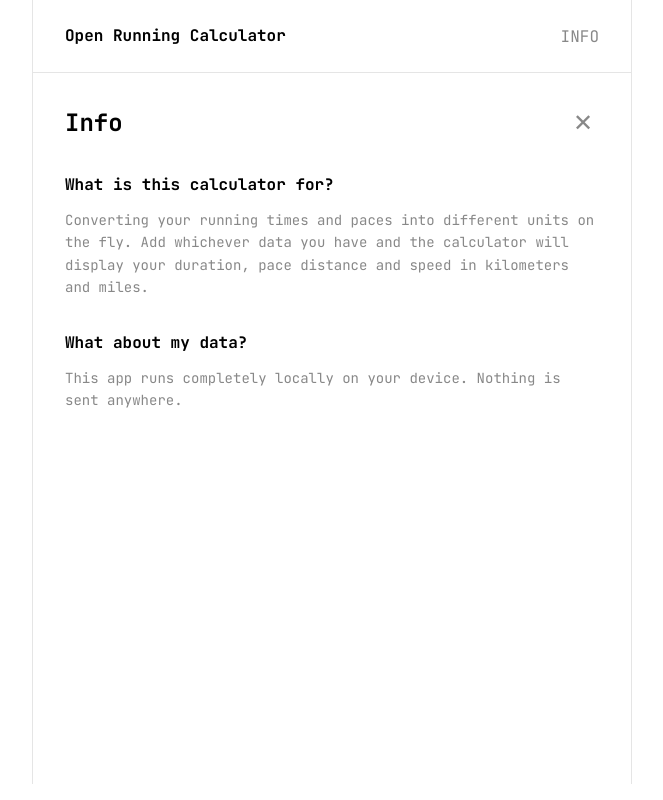
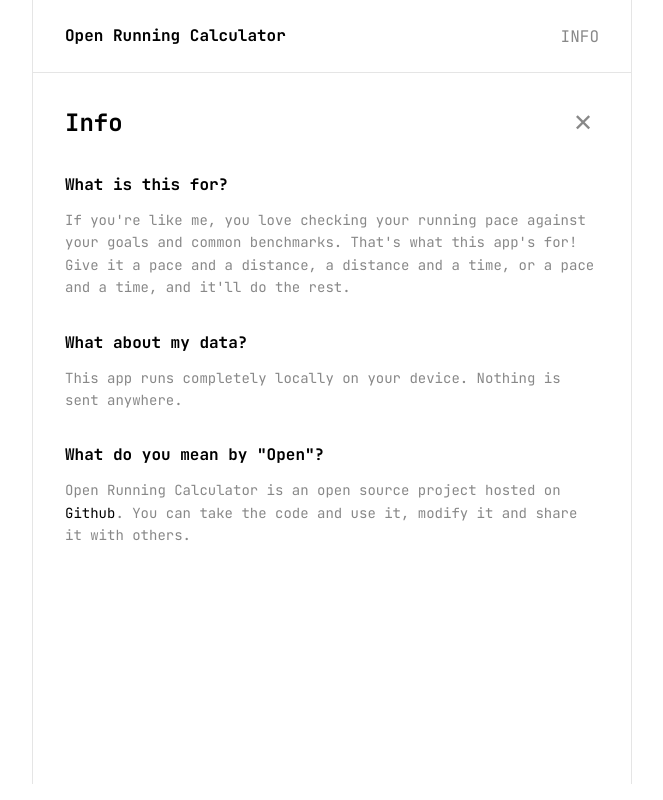
Before and after one commit to flashworth/runningcalculator, a React (Vite) app: page / in a window 1280 px wide. Both pictures are taken after a click on the button "INFO". Shown: the whole page, without its empty margins (308-971 px from the left). Built offline with nearby package versions, Linux system fonts and the light colour scheme.

Commit message:
Updated FAQ

```diff
--- a/src/components/FAQ.tsx
+++ b/src/components/FAQ.tsx
@@ -13,11 +13,12 @@ export default function FAQ({ onClose }: FAQProps) {
       </div>
       <div className="faq__content">
         <div className="faq__item">
-          <h3 className="faq__question">What is this calculator for?</h3>
+          <h3 className="faq__question">What is this for?</h3>
           <p className="faq__answer">
-            Converting your running times and paces into different units on the
-            fly. Add whichever data you have and the calculator will display
-            your duration, pace distance and speed in kilometers and miles.
+            If you're like me, you love checking your running pace against your
+            goals and common benchmarks. That's what this app's for! Give it a
+            pace and a distance, a distance and a time, or a pace and a time,
+            and it'll do the rest.
           </p>
         </div>
 
@@ -28,6 +29,15 @@ export default function FAQ({ onClose }: FAQProps) {
             anywhere.
           </p>
         </div>
+        <div className="faq__item">
+          <h3 className="faq__question">What do you mean by "Open"?</h3>
+          <p className="faq__answer">
+            Open Running Calculator is an open source project hosted on{" "}
+            <a href="https://github.com/flashworth/runningcalculator">Github</a>
+            . You can take the code and use it, modify it and share it with
+            others.
+          </p>
+        </div>
       </div>
     </div>
   );
--- a/src/index.css
+++ b/src/index.css
@@ -49,3 +49,13 @@ body {
     justify-content: center;
     padding: 0 1rem 1rem 1rem;
 }
+
+a {
+    color: var(--color-primary);
+    text-decoration: none;
+    transition: color 0.2s ease;
+}
+
+a:hover {
+    color: var(--color-primary-hover);
+}
```
